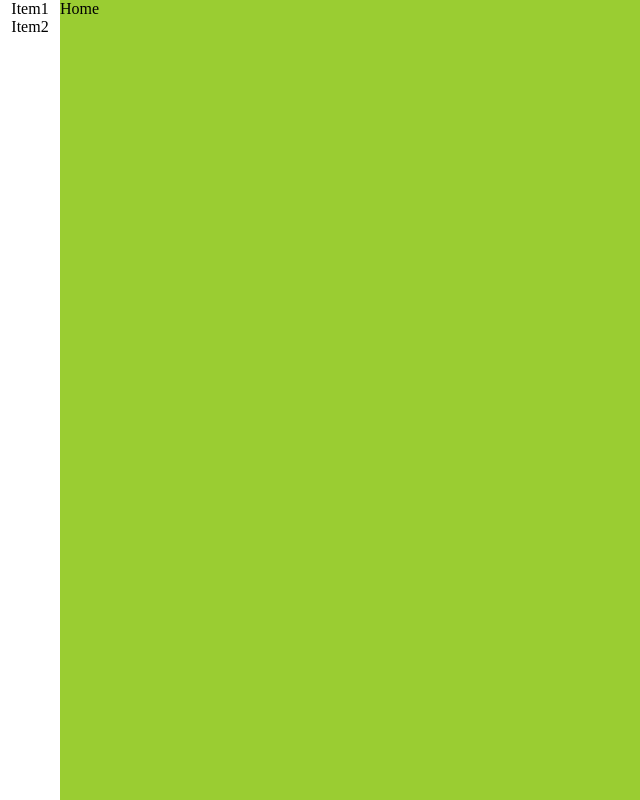
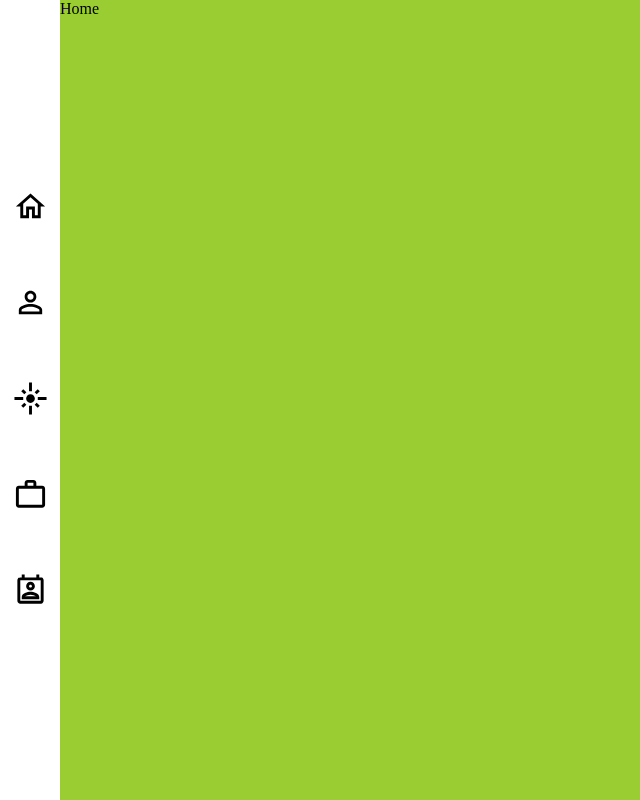
Before and after one commit to shankha001/PersonalWeb, a React (Create React App) app: page / in a window 1280 px wide. Shown: the whole page, without its empty margins (0-640 px from the left). Built offline with nearby package versions, Linux system fonts and the light colour scheme.

Commit message:
[NAVBAR] add navbar icons

```diff
--- a/package.json
+++ b/package.json
@@ -4,6 +4,8 @@
   "private": true,
   "dependencies": {
     "@apollo/client": "^3.2.3",
+    "@material-ui/core": "^4.11.0",
+    "@material-ui/icons": "^4.9.1",
     "@testing-library/jest-dom": "^4.2.4",
     "@testing-library/react": "^9.5.0",
     "@testing-library/user-event": "^7.2.1",
--- a/src/components/Navbar/Navbar.jsx
+++ b/src/components/Navbar/Navbar.jsx
@@ -1,11 +1,30 @@
 import React from 'react';
 import './navbar.styles.scss';
-
+import HomeIcon from '@material-ui/icons/HomeOutlined';
+import PersonOutlineIcon from '@material-ui/icons/PersonOutline';
+import FlareIcon from '@material-ui/icons/Flare';
+import WorkIcon from '@material-ui/icons/WorkOutlineOutlined';
+import PermContactCalendarIcon from '@material-ui/icons/PermContactCalendarOutlined';
 function Navbar() {
   return (
     <div className="sidebar__container">
-      <div>Item1</div>
-      <div>Item2</div>
+      <div className="sidebar__nav">
+        <div className="sidebar__nav-icon">
+          <HomeIcon fontSize="large" />
+        </div>
+        <div className="sidebar__nav-icon">
+          <PersonOutlineIcon fontSize="large" />
+        </div>
+        <div className="sidebar__nav-icon">
+          <FlareIcon fontSize="large" />
+        </div>
+        <div className="sidebar__nav-icon">
+          <WorkIcon fontSize="large" />
+        </div>
+        <div className="sidebar__nav-icon">
+          <PermContactCalendarIcon fontSize="large" />
+        </div>
+      </div>
     </div>
   );
 }
--- a/src/components/Navbar/navbar.styles.scss
+++ b/src/components/Navbar/navbar.styles.scss
@@ -6,6 +6,17 @@
   flex-direction: column;
   width: 60px;
   height: 100vh;
+  text-align: center;
+  justify-content: center;
+}
 
-  text-align: center;
+.sidebar__nav {
+  justify-content: space-around;
+  display: flex;
+  flex-direction: column;
+  height: 60%;
+
+  &-icon {
+    cursor: pointer;
+  }
 }
```
Also changed, not shown: 1 other file (tests, documents, lock files or other folders).
